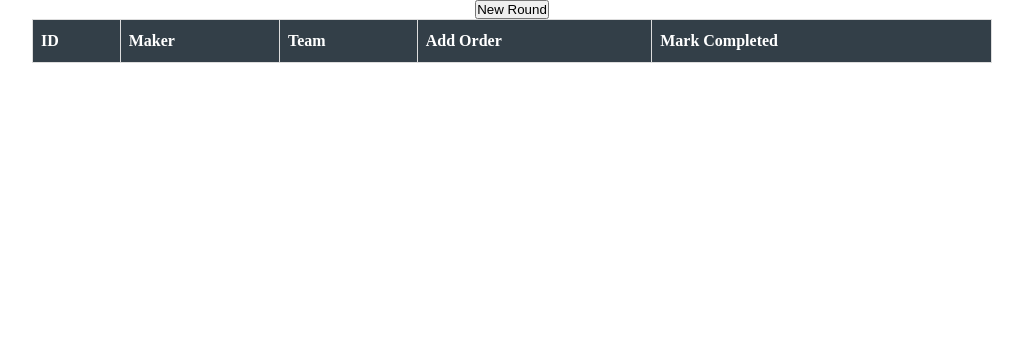
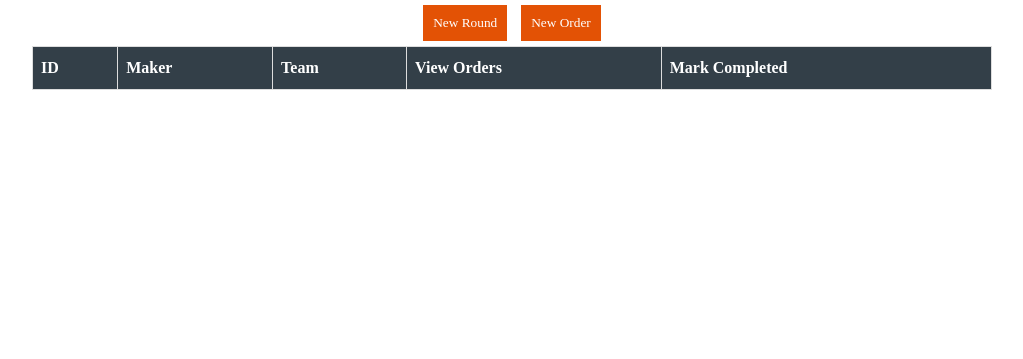
Before and after one commit to ralphtatt-IW/BrIW, a Flask app: template src/templates/rounds.html in a window 1280 px wide. Shown: the part 61-420 px from the top of the page, without its empty margins (128-1151 px from the left). Run offline with Flask 2, Linux system fonts and the light colour scheme; the template is opened without the code that fills it, so the values that code supplies are empty.

Commit message:
Rounds updated

```diff
--- a/src/templates/rounds.html
+++ b/src/templates/rounds.html
@@ -2,8 +2,10 @@
 {% block content %}
 
 <div class="center">
-  <input type="submit" value="New Round"
-      onclick="window.location='/my/link/location';" />
+  <input class="button" type="submit" value="New Round"
+      onclick="window.location='/new_round';" />
+  <input class="button" type="submit" value="New Order"
+      onclick="window.location='/new_order';" />
 </div>
 
 <table id="rounds">
@@ -11,7 +13,7 @@
     <th>ID</th>
     <th>Maker</th>
     <th>Team</th>
-    <th>Add Order</th>
+    <th>View Orders</th>
     <th>Mark Completed</th>
   </tr>
   {%  for r in rounds  %}
@@ -27,10 +29,14 @@
         {{rounds[r].team.name}}
       </td>
       <td>
-        <button type="button" name="button">Add Order</button>
+        <form action="/view_orders" method="post">
+          <button class="button" type="submit" name="round_id" value="{{rounds[r].round_id}}">View Orders</button>
+        </form>
       </td>
       <td>
-        <button type="button" name="button">Mark Completed</button>
+        <form action="/round_completed" method="post" onsubmit="return(confirm('Once a round is completed it can not be accessed'))">
+          <button class="button" type="submit" name="round_id" value="{{rounds[r].round_id}}">Mark completed</button>
+        </form>
       </td>
     </tr>
     {% endif %}
```
